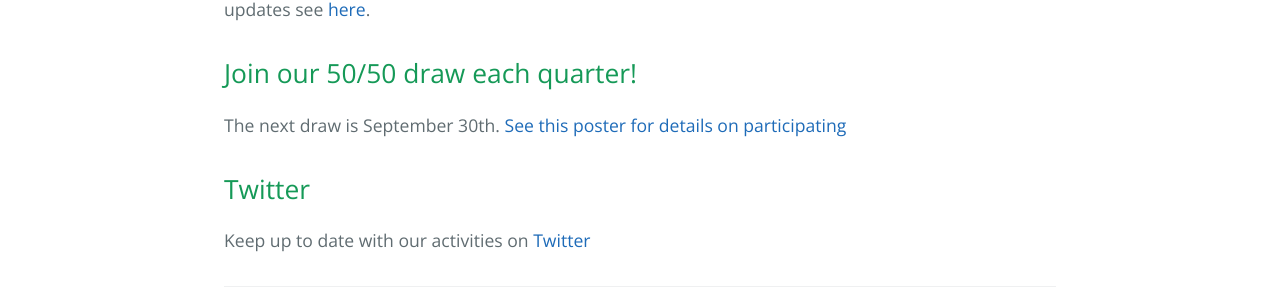
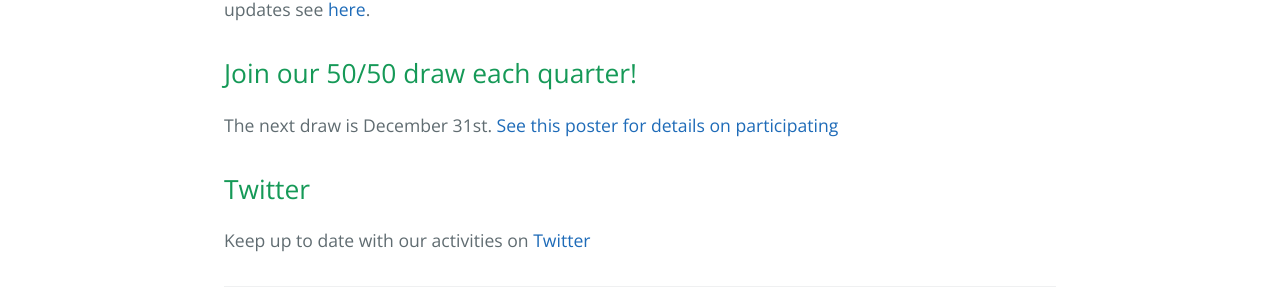
Before and after one commit to 11886knights/11886knights.github.io, a Jekyll site: the page built from index.md, in a window 1280 px wide. Shown: the part 1270-1578 px from the top of the page. Built offline with Jekyll 4.4.1, drawn with Linux system fonts in a browser that asks for light colours.

Commit message:
december raffle draw

```diff
--- a/index.md
+++ b/index.md
@@ -31,7 +31,7 @@ For an overview of what the council has been up to click [here](https://github.c
 
 ## Join our 50/50 draw each quarter!
 
-The next draw is September 30th. [See this poster for details on participating](https://github.com/11886knights/11886knights.github.io/raw/master/docs/Council_Raffle_Sep_30_draw.pdf)
+The next draw is December 31st. [See this poster for details on participating](https://github.com/11886knights/11886knights.github.io/raw/master/docs/Council_Raffle_31_Dec__22_draw.pdf)
 
 ## Twitter
 
```
Also changed, not shown: 3 other files.
